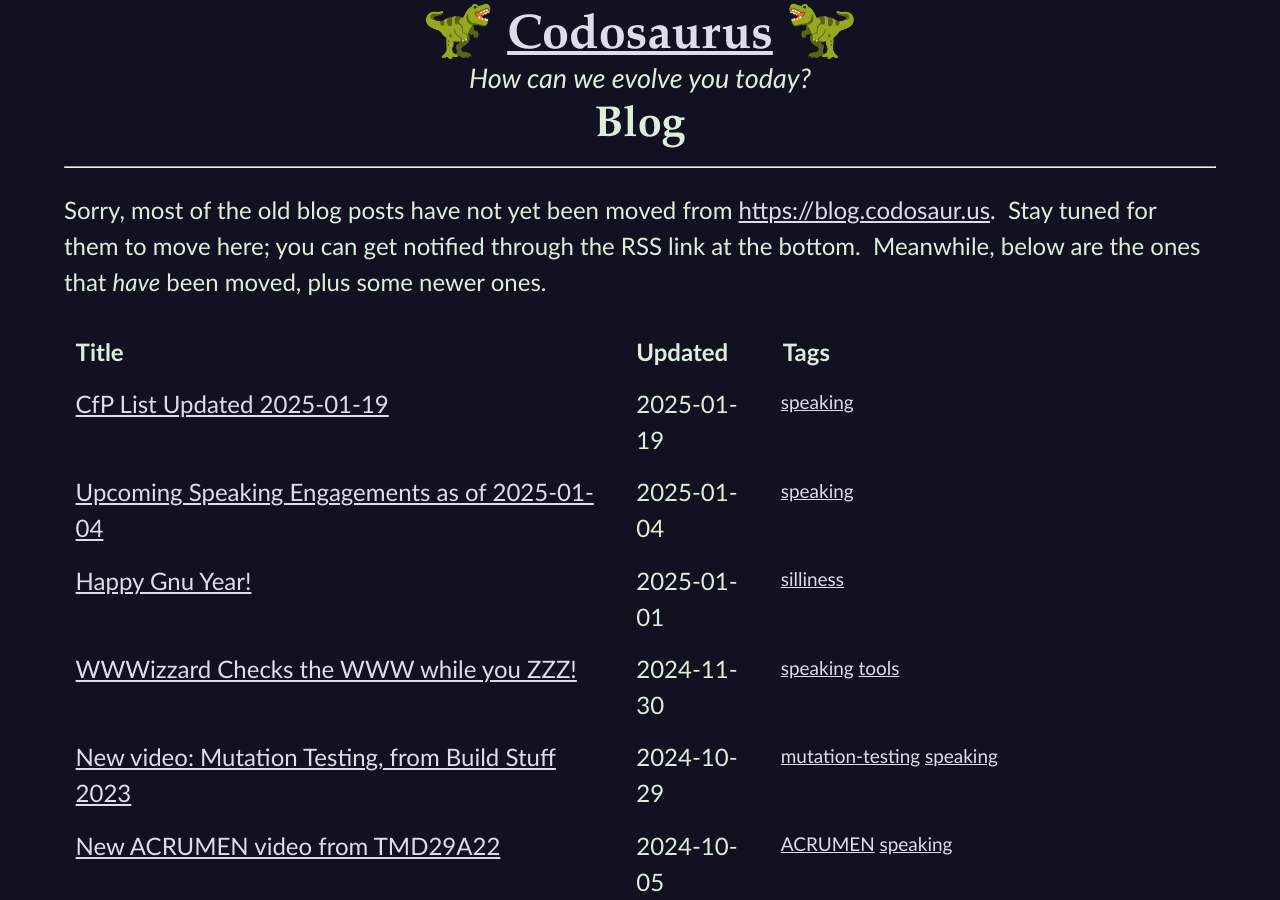
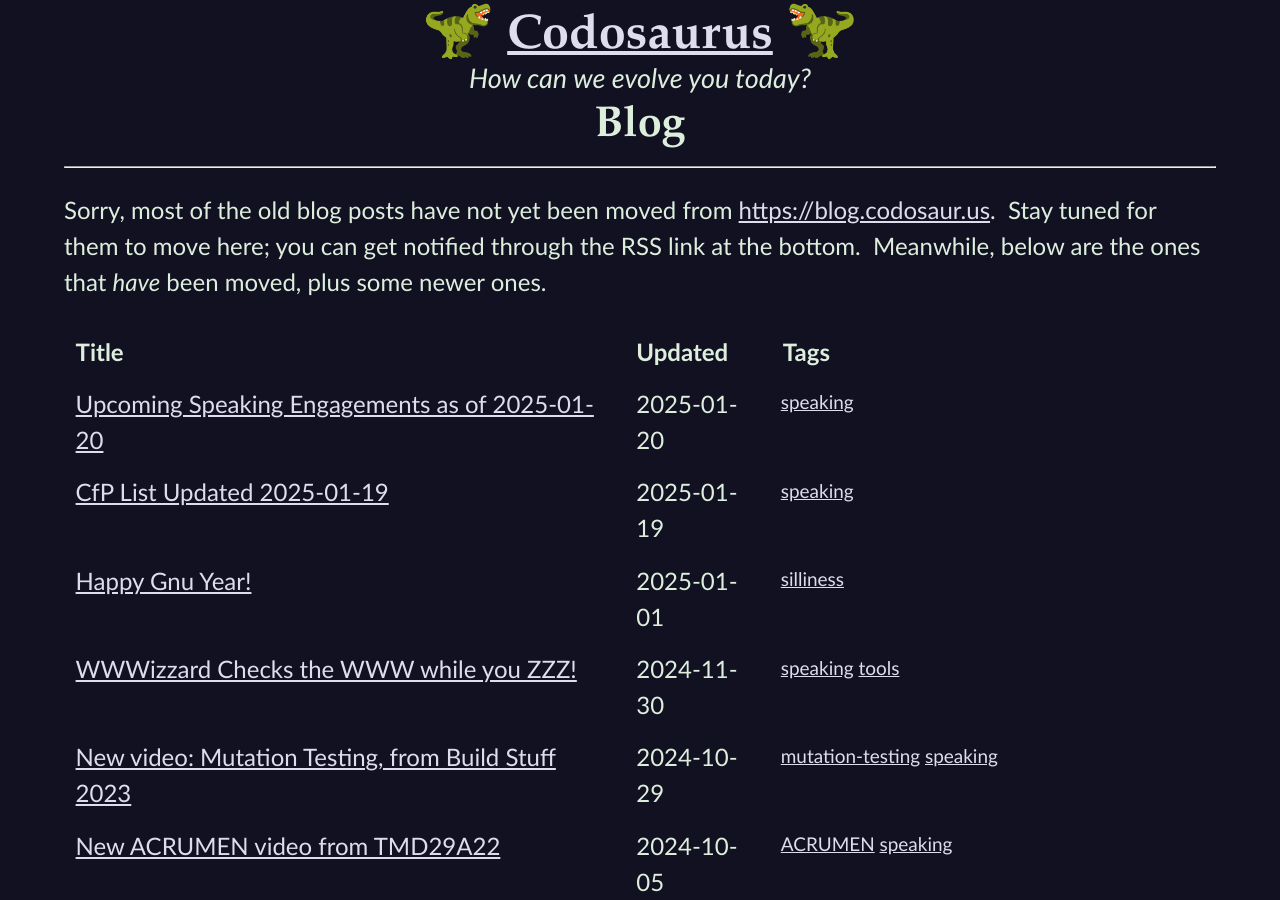
Before and after one commit to CodosaurusLLC/CodosaurusLLC.github.io, a Jekyll site: the page built from blog/index.md, in a window 1280 px wide and 900 px high. Built offline with Jekyll 4.4.1, drawn with Linux system fonts in a browser that asks for light colours.

Commit message:
update upcoming-talks blog post

```diff
--- a/_posts/2025-01-04-upcoming-speaking-engagements-2025-01-04.md
+++ b/_posts/2025-01-20-upcoming-speaking-engagements-2025-01-20.md
@@ -1,12 +1,12 @@
 ---
 author: Dave Aronson
-date: 2025-01-04
+date: 2025-01-20
 layout: blog-post
-permalink: blog/upcoming-speaking-engagements-2025-01-04
+permalink: blog/upcoming-speaking-engagements-2025-01-20
 section: Blog
 tags: speaking
 style: speaking
-title: Upcoming Speaking Engagements as of 2025-01-04
+title: Upcoming Speaking Engagements as of 2025-01-20
 ---
 
 {% include upcoming-engagements.html %}
```
